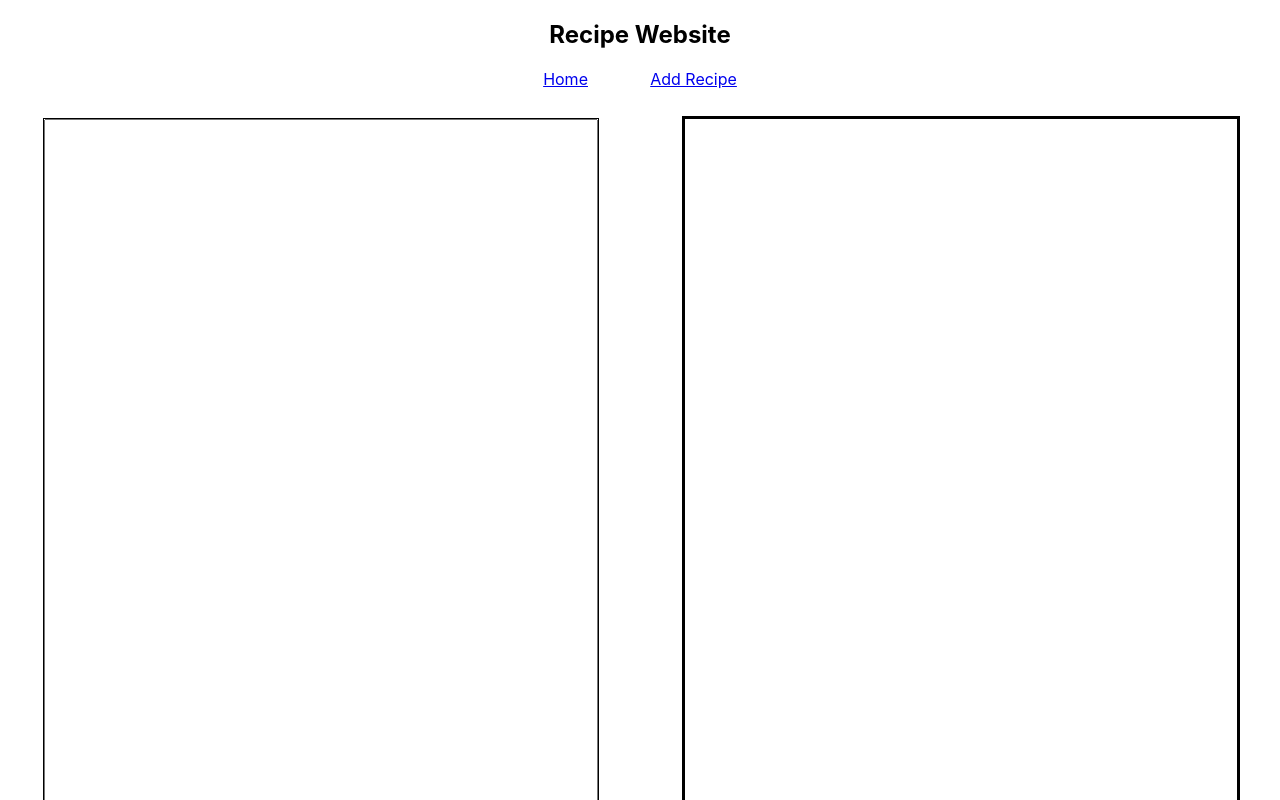
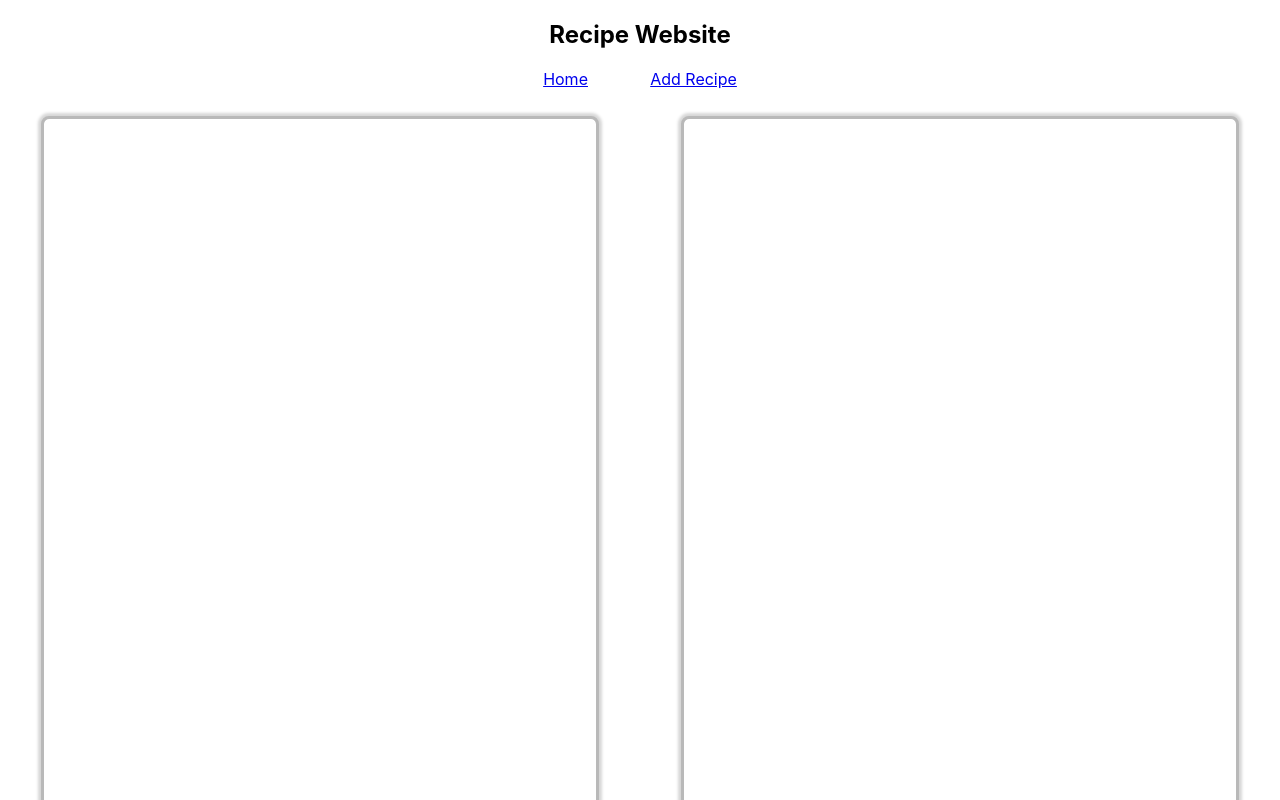
Before and after one commit to cwellis/recipes-site, a React (Create React App) app: page /Markdown in a window 1280 px wide. Shown: the top 800 px of the page. Built offline with nearby package versions, Linux system fonts and the light colour scheme.

Commit message:
styling changes to markdown editor

```diff
--- a/src/components/mkdwn.css
+++ b/src/components/mkdwn.css
@@ -10,7 +10,11 @@
     height: 100vh;
     padding: 20px;
     font-size: 1.1rem;
-    outline: 1px solid black;
+    outline: 3px solid #B9B9B9;
+    box-shadow: 0 0 3px 6px rgba(0, 0, 0, 0.16);
+    border-radius: 5px;
+    border: none;
+    resize: none;
 }
 
 .markdown {
@@ -18,7 +22,9 @@
     height: 100vh;
     padding: 20px;
     font-size: 1.1rem;
-    outline: 3px solid black;
+    outline: 3px solid #B9B9B9;
+    box-shadow: 0 0 3px 6px rgba(0, 0, 0, 0.16);
+    border-radius: 5px;
 }
 
 .btn {
```
